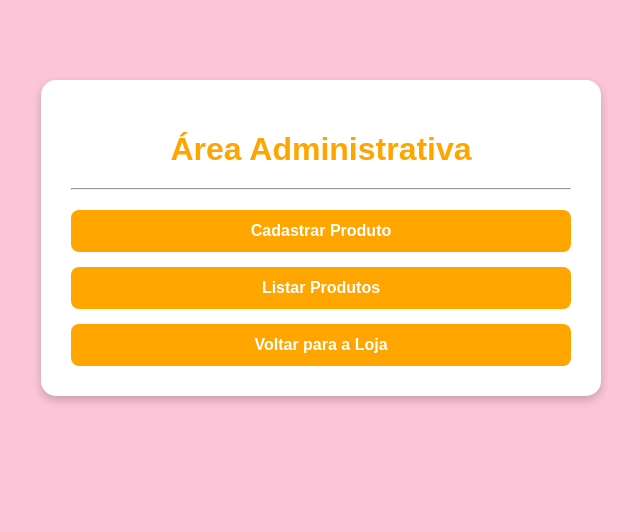
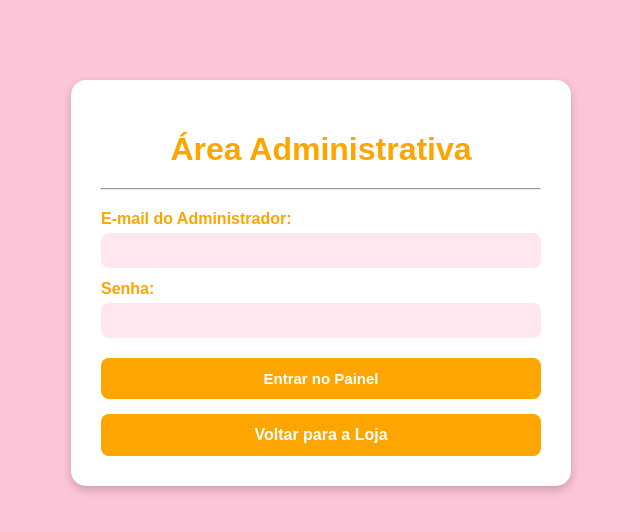
Before and after one commit to Stypurski/Projeto-de-Extensao, a PHP site: page /adm/index.php in a window 1280 px wide. Shown: the top 532 px of the page, without its empty margins (319-959 px from the left). Run offline with PHP 8.4, Linux system fonts and the light colour scheme.

Commit message:
Refactor admin index page with session handling

```diff
--- a/loja_estetica/CosmoBeleza/adm/index.php
+++ b/loja_estetica/CosmoBeleza/adm/index.php
@@ -1,34 +1,103 @@
+<?php
+session_start();
+include("../conexao.php");
+
+if (isset($_GET["sair"])) {
+    unset($_SESSION["id_adm"]);
+    unset($_SESSION["nome_adm"]);
+    header("Location: index.php");
+    exit;
+}
+
+$erro = "";
+
+if ($_SERVER["REQUEST_METHOD"] === "POST" && !isset($_SESSION["id_adm"])) {
+    $email = trim($_POST["email"] ?? "");
+    $senha = $_POST["senha"] ?? "";
+
+    if ($email === "" || $senha === "") {
+        $erro = "Preencha e-mail e senha para acessar.";
+    } elseif (!filter_var($email, FILTER_VALIDATE_EMAIL)) {
+        $erro = "Informe um e-mail válido.";
+    } else {
+        $stmt = mysqli_prepare($conexao, "SELECT id_adm, nome, senha FROM administrador WHERE email = ?");
+        mysqli_stmt_bind_param($stmt, "s", $email);
+        mysqli_stmt_execute($stmt);
+        $res = mysqli_stmt_get_result($stmt);
+
+        if ($adm = mysqli_fetch_assoc($res)) {
+            if (password_verify($senha, $adm["senha"])) {
+                $_SESSION["id_adm"] = $adm["id_adm"];
+                $_SESSION["nome_adm"] = $adm["nome"];
+                header("Location: index.php");
+                exit;
+            }
+        }
+        $erro = "E-mail ou senha de administrador incorretos.";
+    }
+}
+?>
 <!DOCTYPE html>
 <html lang="pt-br">
 <head>
     <meta charset="UTF-8">
+    <meta name="viewport" content="width=device-width, initial-scale=1.0">
     <title>Área Administrativa</title>
-
     <style>
-
-    body{
+    body {
         font-family: Arial, sans-serif;
         background: #fcc5d8;
         margin: 0;
         padding: 0;
     }
-
-    .container{
+    .container {
         width: 500px;
+        max-width: 90%;
         margin: 80px auto;
         background: white;
         padding: 30px;
         border-radius: 15px;
         box-shadow: 0 4px 10px rgba(0,0,0,0.2);
         text-align: center;
+        box-sizing: border-box;
     }
-
-    h1{
+    h1 {
         color: orange;
         margin-bottom: 20px;
     }
-
-    a{
+    label {
+        display: block;
+        text-align: left;
+        color: orange;
+        font-weight: bold;
+        margin-top: 12px;
+    }
+    input[type="email"],
+    input[type="password"] {
+        width: 100%;
+        padding: 10px;
+        margin-top: 5px;
+        border: none;
+        border-radius: 8px;
+        background: #ffe6ef;
+        box-sizing: border-box;
+    }
+    button {
+        width: 100%;
+        padding: 12px;
+        margin-top: 20px;
+        background: orange;
+        color: white;
+        border: none;
+        border-radius: 8px;
+        font-weight: bold;
+        cursor: pointer;
+        font-size: 15px;
+    }
+    button:hover {
+        background: #ff9800;
+    }
+    a {
         display: block;
         padding: 12px;
         margin-top: 15px;
@@ -38,39 +107,58 @@
         border-radius: 8px;
         font-weight: bold;
     }
-
-    a:hover{
+    a:hover {
         background: #ff9800;
     }
-
-    hr{
+    .btn-sair {
+        background: #d9534f;
+    }
+    .btn-sair:hover {
+        background: #c9302c;
+    }
+    .alerta-erro {
+        background: #ffe0e0;
+        color: #b00020;
+        padding: 10px;
+        border-radius: 8px;
+        margin-bottom: 15px;
+        font-size: 14px;
+    }
+    hr {
         margin-bottom: 20px;
     }
-
     </style>
-
 </head>
-
 <body>
 
 <div class="container">
-
     <h1>Área Administrativa</h1>
-
     <hr>
 
-    <a href="cadastrarProduto.php">
-        Cadastrar Produto
-    </a>
+    <?php if (!isset($_SESSION["id_adm"])): ?>
+        <?php if ($erro !== ""): ?>
+            <div class="alerta-erro"><?= htmlspecialchars($erro) ?></div>
+        <?php endif; ?>
 
-    <a href="listarProdutos.php">
-        Listar Produtos
-    </a>
+        <form method="POST" action="index.php">
+            <label>E-mail do Administrador:</label>
+            <input type="email" name="email" required value="<?= htmlspecialchars($_POST['email'] ?? '') ?>">
 
-    <a href="../index.php">
-        Voltar para a Loja
-    </a>
+            <label>Senha:</label>
+            <input type="password" name="senha" required>
 
+            <button type="submit">Entrar no Painel</button>
+        </form>
+
+        <a href="../loja.php">Voltar para a Loja</a>
+    <?php else: ?>
+        <p style="color:#555; font-weight:bold;">Bem-vinda, <?= htmlspecialchars($_SESSION["nome_adm"]) ?>!</p>
+
+        <a href="cadastrarProdutos.php">Cadastrar Produto</a>
+        <a href="listarProdutos.php">Listar Produtos</a>
+        <a href="../loja.php">Voltar para a Loja</a>
+        <a href="index.php?sair=1" class="btn-sair">Sair</a>
+    <?php endif; ?>
 </div>
 
 </body>
```
